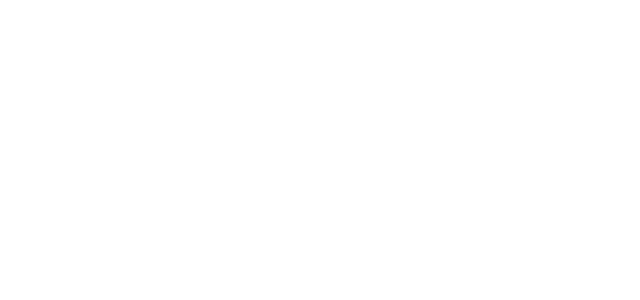
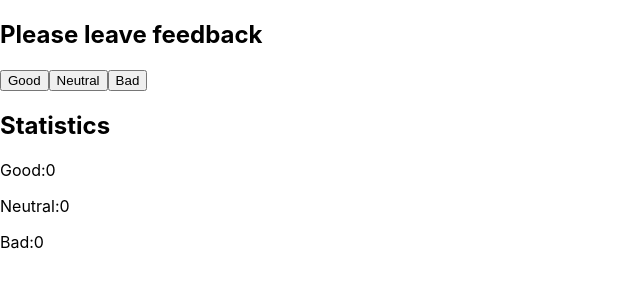
Before and after one commit to frandrew90/goit-react-hw-02-feedback, a React (Create React App) app: page / in a window 1280 px wide. Shown: the top 300 px of the page, without its empty margins (0-640 px from the left). Built offline with nearby package versions, Linux system fonts and the light colour scheme.

Commit message:
made the first steop of HW

```diff
--- a/src/Components/App.js
+++ b/src/Components/App.js
@@ -1,7 +1,8 @@
 import React from 'react';
+import Main from './Main/Main';
 
 const App = () => {
-  return <></>;
+  return <Main />;
 };
 
 export default App;
--- /dev/null
+++ b/src/Components/Main/Main.js
@@ -0,0 +1,41 @@
+import React, { Component } from 'react';
+import Section from '../section/Section';
+
+class Main extends Component {
+  state = {
+    good: 0,
+    neutral: 0,
+    bad: 0,
+  };
+
+  addFeedback = e => {
+    const { name } = e.target;
+
+    this.setState(prev => ({ [name]: prev[name] + 1 }));
+  };
+
+  render() {
+    return (
+      <>
+        <Section title="Please leave feedback">
+          <button type="button" name="good" onClick={this.addFeedback}>
+            Good
+          </button>
+          <button type="button" name="neutral" onClick={this.addFeedback}>
+            Neutral
+          </button>
+          <button type="button" name="bad" onClick={this.addFeedback}>
+            Bad
+          </button>
+        </Section>
+        <Section title="Statistics">
+          <p>Good:{this.state.good}</p>
+          <p>Neutral:{this.state.neutral}</p>
+          <p>Bad:{this.state.bad}</p>
+        </Section>
+      </>
+    );
+  }
+}
+
+export default Main;
--- /dev/null
+++ b/src/Components/section/Section.js
@@ -0,0 +1,12 @@
+import React from 'react';
+
+const Section = ({ children, title }) => {
+  return (
+    <>
+      <h2>{title}</h2>
+      {children}
+    </>
+  );
+};
+
+export default Section;
```
Also changed, not shown: src/Components/feedback/Feedback.js (added).
